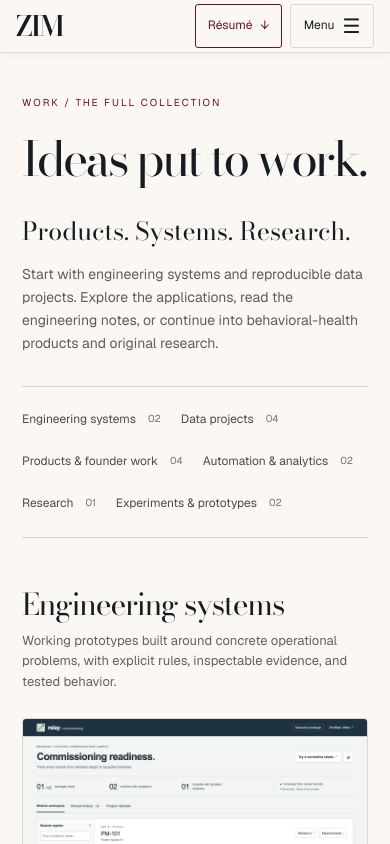
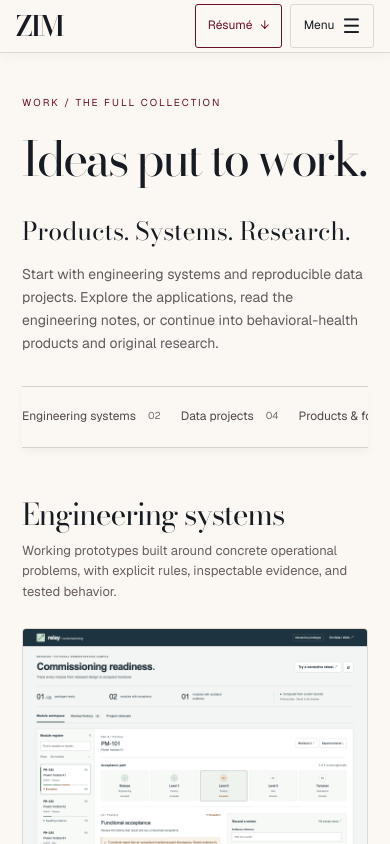
Before and after one commit to Fatgezimb/fatgezim-portfolio, a Next.js app: page /work in a window 390 px wide. Shown: the top 844 px of the page. Built offline with nearby package versions, Linux system fonts and the light colour scheme.

Commit message:
Keep work category navigation visible beneath the site header

```diff
--- a/app/components/editorial/WorkGallery.module.css
+++ b/app/components/editorial/WorkGallery.module.css
@@ -1114,3 +1114,23 @@
   .dialogHeader { gap: 12px; }
   .dialogFooter { padding: 8px; }
 }
+
+/* The collection index stays directly beneath the persistent site header. */
+.catalog { --work-header-height: 90px; --work-nav-height: 65px; }
+.indexNav {
+  position: sticky; top: var(--work-header-height); z-index: 20;
+  flex-wrap: nowrap; overflow-x: auto; overscroll-behavior-x: contain;
+  gap: 24px; padding: 8px 0; background: #fbf8f3;
+  scrollbar-width: thin; box-shadow: 0 4px 8px rgb(23 27 34 / 4%);
+}
+.indexNav a { flex-shrink: 0; min-height: 44px; white-space: nowrap; }
+.workGroup { scroll-margin-top: calc(var(--work-nav-height) + 12px); }
+@media (min-width: 761px) and (max-width: 1100px) {
+  .catalog { --work-header-height: 78px; }
+}
+@media (max-width: 760px), (max-height: 500px) and (max-width: 900px) {
+  .catalog { --work-header-height: 53px; }
+  .indexNav { gap: 20px; }
+  .indexNav a { font-size: 12px; }
+}
+@media print { .indexNav { position: static; flex-wrap: wrap; overflow: visible; } }
--- a/app/components/editorial/WorkGallery.tsx
+++ b/app/components/editorial/WorkGallery.tsx
@@ -13,6 +13,8 @@ const ProjectPreview = lazy(() => import("./ProjectPreview"));
 const isExternal = (href?: string) => !!href?.startsWith("https://");
 
 export function WorkGallery({ catalog = false }: { catalog?: boolean }) {
+  const categoryNav = useRef<HTMLElement>(null);
+  const catalogSection = useRef<HTMLElement>(null);
   const rail = useRef<HTMLOListElement>(null);
   const dialog = useRef<HTMLDialogElement>(null);
   const opener = useRef<HTMLButtonElement | null>(null);
@@ -20,6 +22,22 @@ export function WorkGallery({ catalog = false }: { catalog?: boolean }) {
   const [position, setPosition] = useState(0);
   const [atEnd, setAtEnd] = useState(false);
 
+  useEffect(() => {
+    if (!catalog) return;
+    const header = document.querySelector<HTMLElement>('nav[aria-label="Main navigation"]')?.parentElement;
+    const nav = categoryNav.current;
+    const section = catalogSection.current;
+    if (!header || !nav || !section) return;
+    const measure = () => {
+      section.style.setProperty("--work-header-height", `${header.getBoundingClientRect().height}px`);
+      section.style.setProperty("--work-nav-height", `${nav.getBoundingClientRect().height}px`);
+    };
+    measure();
+    const observer = new ResizeObserver(measure);
+    observer.observe(header);
+    observer.observe(nav);
+    return () => observer.disconnect();
+  }, [catalog]);
   useEffect(() => {
     if (!active) return;
     const el = dialog.current;
@@ -161,13 +179,14 @@ export function WorkGallery({ catalog = false }: { catalog?: boolean }) {
   return (
     <section
       className={`${styles.section} ${catalog ? styles.catalog : ""}`}
+      ref={catalogSection}
       id={catalog ? "all-projects" : "projects"}
       aria-label={catalog ? "All work" : undefined}
       aria-labelledby={catalog ? undefined : "selected-work-heading"}
     >
       {catalog ? (
         <>
-          <nav className={styles.indexNav} aria-label="Work categories">
+          <nav ref={categoryNav} className={styles.indexNav} aria-label="Work categories">
             {workGroups.map((group) => (
               <a key={group.id} href={`#${group.id}`}>
                 {group.title}{" "}
```
